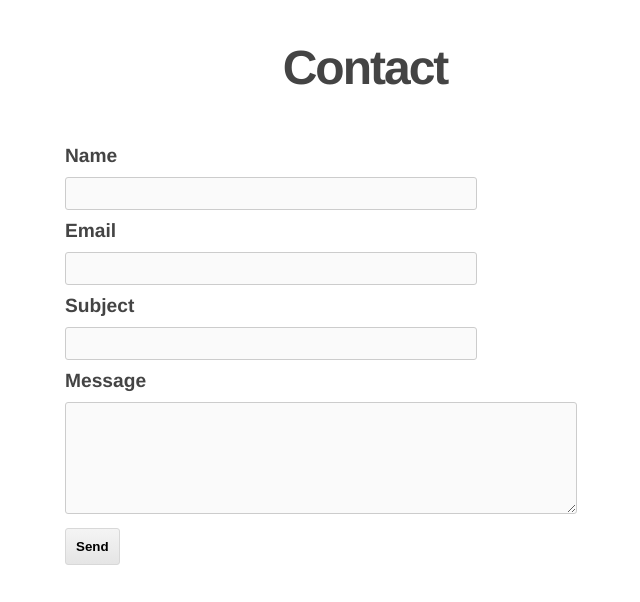
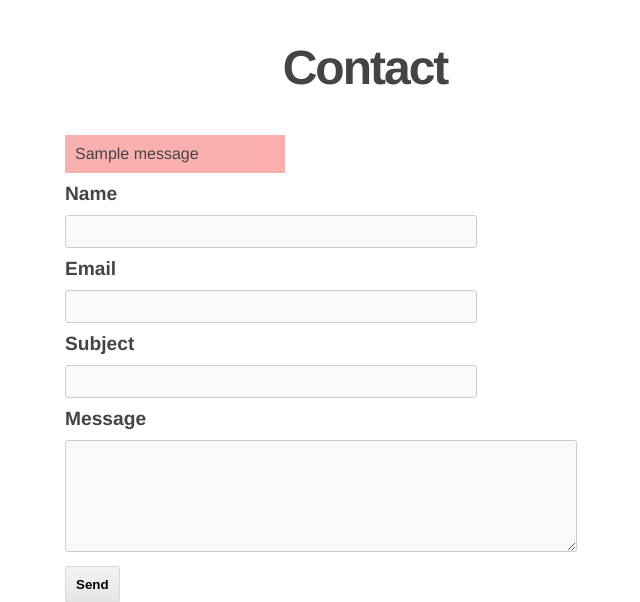
Before and after one commit to aalvaro/flask-tutsplus, a Flask app: template templates/contact.html in a window 1280 px wide. Shown: the part 35-637 px from the top of the page, without its empty margins (275-915 px from the left). Run offline with Flask 2, Linux system fonts and the light colour scheme; the template is opened without the code that fills it: values that come from a table or form of the project are taken from there, most other values are stand-ins (such as "Sample title", 1, 10 or a date in 2020); one stand-in notice (Sample message) is shown.

Commit message:
Fix bug in contact.html
Bug: Mispelled get_flash_messages() in template contact.html
It said get_flash_message instead of get_flash_messages. The
final 's' was missing

```diff
--- a/templates/contact.html
+++ b/templates/contact.html
@@ -3,7 +3,7 @@
 {% block content %}
 	<h2>Contact</h2>
 
-	{% for message in get_flashed_message() %}
+	{% for message in get_flashed_messages() %}
 		<div class="flash">{{ message }}</div>
 	{% endfor %}
 
```
